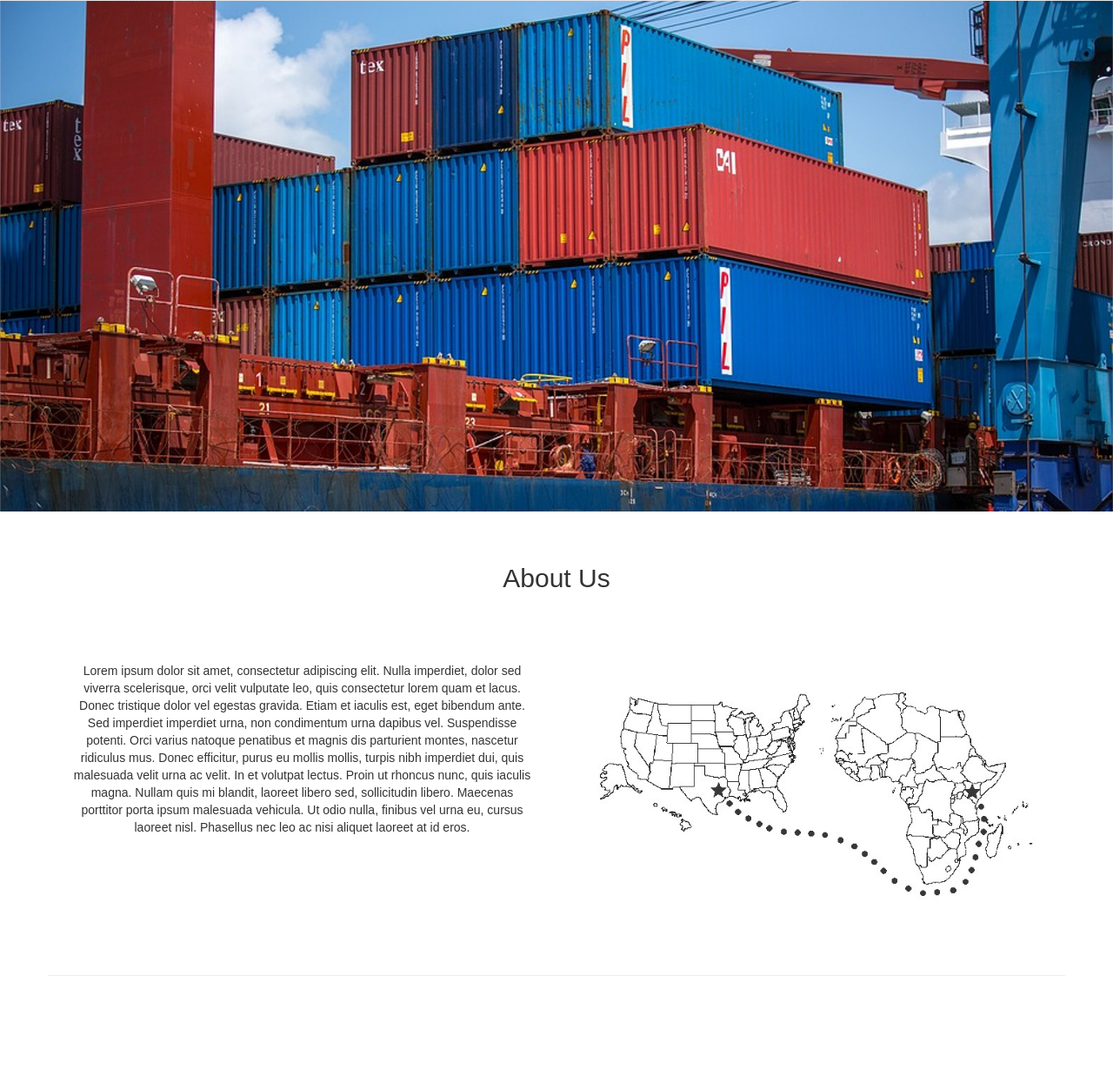
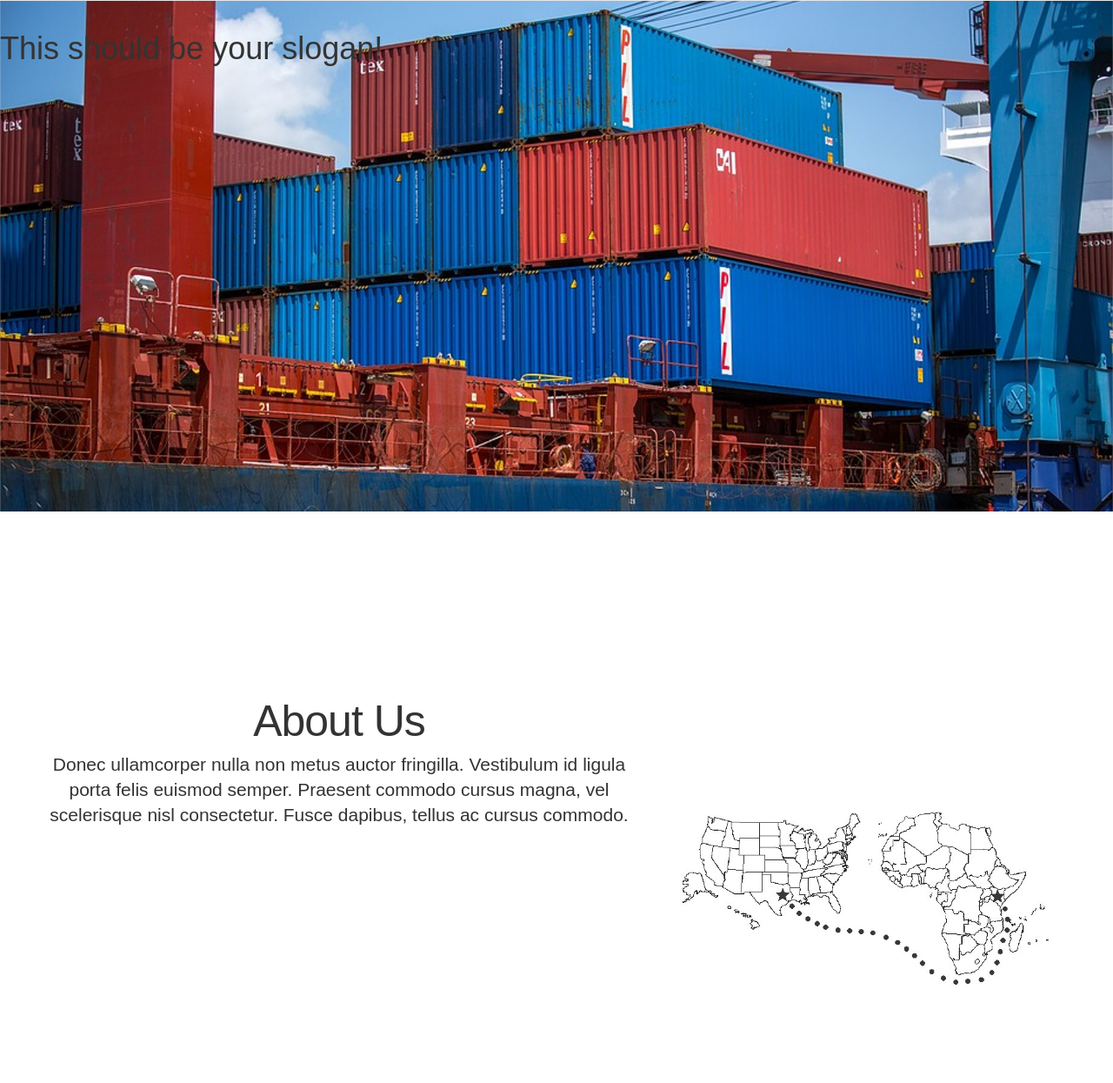
Before and after one commit to dvGolden/dvGolden.github.io, a plain HTML site: page index.html in a window 1280 px wide. Shown: the part 55-1300 px from the top of the page at 87% size. Drawn offline with Linux system fonts and the light colour scheme.

Commit message:
More Progress

```diff
--- a/css/carousel.css
+++ b/css/carousel.css
@@ -93,6 +93,13 @@ body {
 }
 
 
+/* heading text*/
+.leadText {
+  position:absolute;
+  z-index:15;
+  margin:0 auto;
+}
+
 /* RESPONSIVE CSS
 -------------------------------------------------- */
 
@@ -125,10 +132,28 @@ body {
   .featurette-heading {
     font-size: 50px;
   }
+
+  /* heading text*/
+  .leadText {
+    position:absolute;
+    z-index:15;
+    margin:0 auto;
+  }
+
+  .matchHeight {
+    margin: 6em auto;
+  }
 }
 
 @media (min-width: 992px) {
-  .featurette-heading {
-    margin-top: 120px;
+  .featurette {
+    margin: 8em auto;
+  }
+
+  /* heading text*/
+  .leadText {
+    position:absolute;
+    z-index:10;
+    margin:0 auto;
   }
 }
--- a/index.html
+++ b/index.html
@@ -85,28 +85,28 @@
 
 
 <main>
-
-      <div class="hero_image" >
-
+        <div class="leadText">
+          <h1 style="margin:1em auto;">This should be your slogan!</h1>
+        </div>
         <img src="\Stock Images\upScaledContainers2.jpg" class="img-responsive" alt="container ship" >
-      </div>
 
       <div class="container" style="padding:0;" >
-        <div class="row" style="margin-left:0; margin-right:0; margin-bottom:3em;" >
-          <div class="col-sm-12">
-            <h2 style="margin-top:2em;">About Us</h2>
+        <div class="row featurette" >
+          <div class="col-md-7 matchHeight">
+            <h2 class="featurette-heading">About Us</h2>
+            <p class="lead">Donec ullamcorper nulla non metus auctor fringilla. Vestibulum id ligula porta felis euismod semper. Praesent commodo cursus magna, vel scelerisque nisl consectetur. Fusce dapibus, tellus ac cursus commodo.</p>
           </div>
-          <div class="col-sm-6">
-            <p style="margin:5em 1em;">Lorem ipsum dolor sit amet, consectetur adipiscing elit. Nulla imperdiet, dolor sed viverra scelerisque, orci velit vulputate leo, quis consectetur lorem quam et lacus. Donec tristique dolor vel egestas gravida. Etiam et iaculis est, eget bibendum ante. Sed imperdiet imperdiet urna, non condimentum urna dapibus vel. Suspendisse potenti. Orci varius natoque penatibus et magnis dis parturient montes, nascetur ridiculus mus. Donec efficitur, purus eu mollis mollis, turpis nibh imperdiet dui, quis malesuada velit urna ac velit. In et volutpat lectus. Proin ut rhoncus nunc, quis iaculis magna. Nullam quis mi blandit, laoreet libero sed, sollicitudin libero. Maecenas porttitor porta ipsum malesuada vehicula. Ut odio nulla, finibus vel urna eu, cursus laoreet nisl. Phasellus nec leo ac nisi aliquet laoreet at id eros.</p>
-          </div>
-          <div class="col-sm-6" style="height:25em;">
-            <img style="margin:5em auto;" src="\ustoamap.jpg" class="img-responsive" alt="kenyan flag" >
+          <div class="col-md-5 matchHeight">
+            <img class="featurette-image img-responsive center-block" data-src="\ustoamap.jpg" src="\ustoamap.jpg" alt="Route Map" style="margin-top:120px;">
           </div>
         </div>
+
         <hr class="featurette-divider">
+
+        <a name="contactUs"/></a>
         <div class="row">
           <div class="col-lg-12" >
-            <h2 style="margin-top:2em;">Contact Us</h2>
+            <h2 class="featurette-heading" >Contact Us</h2>
             <p style="margin:2em auto;">If you wish to inquire further about our services, please use the form below.</p>
             <form style="margin:5em 2em;"  action="//formspree.io/daniel.burgett@gmail.com" method="POST" name="sentMessage" id="contactForm">
 
```
Also changed, not shown: insurance/index.html (+4 -4 lines), procurement/index.html (+12 -4 lines), shipping/index.html (+4 -6 lines), Stock Images/Everything will be all right EveryPixel.com.jpg (added), Stock Images/StockSnap_IA1A0DATOJ.jpg (added), 1 other file.
